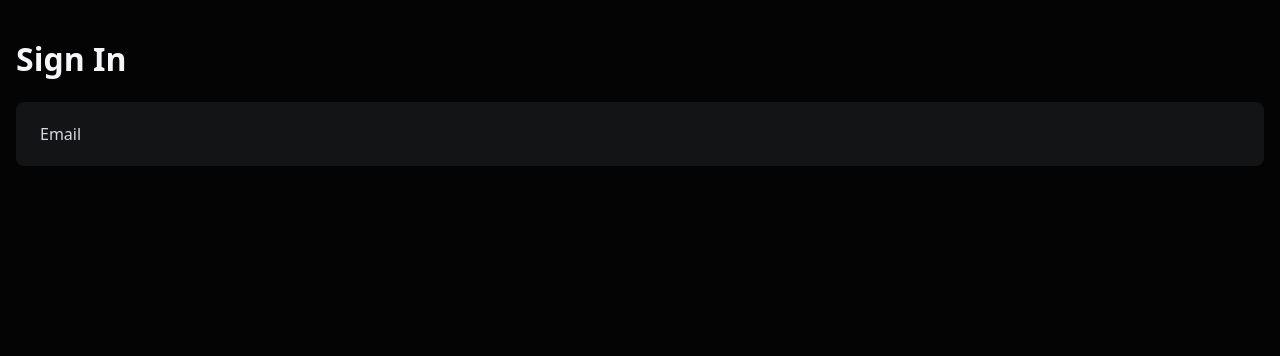
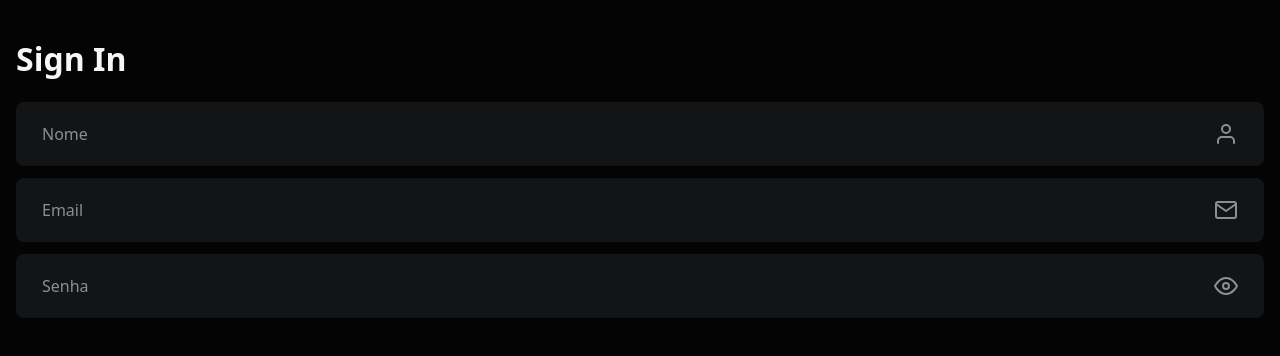
Before and after one commit to F3lip3/nance-app-vite, a React (Vite) app: page /signin in a window 1280 px wide. Shown: the top 356 px of the page. Built offline with nearby package versions, Linux system fonts and the light colour scheme.

Commit message:
feat(input): improve input styles and add icons

```diff
--- a/index.html
+++ b/index.html
@@ -2,9 +2,9 @@
 <html lang="en">
   <head>
     <meta charset="UTF-8" />
-    <link rel="icon" type="image/svg+xml" href="/vite.svg" />
+    <!-- <link rel="icon" type="image/svg+xml" href="/vite.svg" /> -->
     <meta name="viewport" content="width=device-width, initial-scale=1.0" />
-    <title>Vite + React + TS</title>
+    <title>Nance</title>
   </head>
   <body>
     <div id="root"></div>
--- a/package.json
+++ b/package.json
@@ -13,6 +13,7 @@
     "@stitches/react": "^1.2.8",
     "react": "^18.2.0",
     "react-dom": "^18.2.0",
+    "react-icons": "^4.4.0",
     "react-router-dom": "^6.3.0"
   },
   "devDependencies": {
--- a/src/app/modules/SignIn/index.tsx
+++ b/src/app/modules/SignIn/index.tsx
@@ -1,13 +1,15 @@
-import { Container } from '~/app/modules/SignIn/styles';
+import { Container, Form } from '~/app/modules/SignIn/styles';
 import { Input } from '~/app/shared/components/Input';
 
 export const SignIn = () => {
   return (
     <Container>
       <h1>Sign In</h1>
-      <form action="#" autoComplete="off">
-        <Input />
-      </form>
+      <Form action="#" autoComplete="off">
+        <Input id="name" label="Nome" icon="user" />
+        <Input id="email" label="Email" type="email" icon="email" />
+        <Input id="password" label="Senha" type="password" icon="password" />
+      </Form>
     </Container>
   );
 };
--- a/src/app/modules/SignIn/styles.ts
+++ b/src/app/modules/SignIn/styles.ts
@@ -8,3 +8,9 @@ export const Container = styled('div', {
   width: '$full',
   padding: '$4'
 });
+
+export const Form = styled('form', {
+  display: 'flex',
+  flexDirection: 'column',
+  gap: '$3'
+});
--- a/src/app/shared/components/Input/index.tsx
+++ b/src/app/shared/components/Input/index.tsx
@@ -1,11 +1,23 @@
-import { FocusEvent, useCallback, useRef, useState } from 'react';
+import React, { FocusEvent, useCallback, useRef, useState } from 'react';
 import {
   FormControl,
+  IconAdd,
+  IconEmail,
+  IconPassword,
+  IconSearch,
+  IconUser,
+  InnerBox,
   Input as InputField,
   Label
 } from '~/app/shared/components/Input/style';
 
-export const Input = () => {
+type InputProps = React.HTMLProps<HTMLInputElement> & {
+  id: string;
+  label: string;
+  icon?: 'add' | 'email' | 'password' | 'search' | 'user';
+};
+
+export const Input: React.FC<InputProps> = ({ icon, label, ...props }) => {
   const inputRef = useRef<HTMLInputElement>(null);
   const [labelState, setLabelState] = useState<'filled' | 'empty'>('empty');
 
@@ -19,17 +31,22 @@ export const Input = () => {
 
   return (
     <FormControl onClick={handleFocus}>
-      <Label htmlFor="email" state={labelState}>
-        Email
+      <InnerBox>
+        <Label htmlFor={props.id} state={labelState}>
+          {label}
         </Label>
         <InputField
-        id="email"
-        type="email"
+          {...props}
           onBlur={handleInputBlur}
           placeholder=""
-        role="presentation"
           ref={inputRef}
         />
+      </InnerBox>
+      {icon == 'add' && <IconAdd />}
+      {icon == 'email' && <IconEmail />}
+      {icon == 'password' && <IconPassword />}
+      {icon == 'search' && <IconSearch />}
+      {icon == 'user' && <IconUser />}
     </FormControl>
   );
 };
--- a/src/app/shared/components/Input/style.ts
+++ b/src/app/shared/components/Input/style.ts
@@ -1,22 +1,48 @@
 import * as LabelPrimitive from '@radix-ui/react-label';
-import { styled } from '~/global/config/stitches.config';
+import { FiEye, FiMail, FiPlus, FiSearch, FiUser } from 'react-icons/fi';
+import { css, styled } from '~/global/config/stitches.config';
+
+const IconStyles = css({
+  cursor: 'default',
+  fontSize: '$xl2',
+  stroke: '$gray800'
+});
 
 export const FormControl = styled('div', {
+  alignItems: 'center',
   backgroundColor: '$fields',
+  border: '2px solid $fields',
   borderRadius: '$lg',
   cursor: 'text',
   display: 'flex',
-  flexDirection: 'column',
-  justifyContent: 'center',
+  flexDirection: 'row',
   height: '64px',
-  padding: '$4 $6 $0 $6',
-  position: 'relative',
-  // width: '$md',
+  padding: '$0 $6 0 $6',
 
+  '&:focus-within': {
+    border: '2px solid $secondary',
+    outline: '5px solid $outline'
+  },
   '&:focus-within span': {
     transform: 'translate(0, -20px) scale(0.8)',
-    color: '$gray900'
+    color: '$secondary'
   }
+});
+
+export const IconAdd = styled(FiPlus, IconStyles);
+export const IconEmail = styled(FiMail, IconStyles);
+export const IconPassword = styled(FiEye, IconStyles);
+export const IconSearch = styled(FiSearch, IconStyles);
+export const IconUser = styled(FiUser, IconStyles);
+
+export const InnerBox = styled('div', {
+  display: 'flex',
+  flexDirection: 'column',
+  flex: '1 1 auto',
+  height: '100%',
+  justifyContent: 'center',
+  paddingTop: '$4',
+  position: 'relative'
 });
 
 export const Input = styled('input', {
@@ -41,7 +67,7 @@ export const Label = styled(LabelPrimitive.Root, {
   variants: {
     state: {
       empty: {
-        color: '$gray600',
+        color: '$gray800',
         transform: 'translate(0, -8px) scale(1)'
       },
       filled: {
--- a/src/global/config/stitches.config.ts
+++ b/src/global/config/stitches.config.ts
@@ -18,6 +18,7 @@ export const {
       primary: '#0F484F',
       secondary: '#3febc9',
       foreground: '#f6f6f8',
+      outline: 'hsl(168, 81%, 58%, 0.09)',
 
       blue: '#2483c4',
       gray: '#696a6c',
--- a/src/global/styles/globalStyles.ts
+++ b/src/global/styles/globalStyles.ts
@@ -18,5 +18,8 @@ export const globalStyles = globalCss({
     flexDirection: 'column',
     alignItems: 'flex-start',
     justifyContent: 'center'
+  },
+  'input[type=password]::-ms-reveal, input[type=password]::-ms-clear': {
+    display: 'none'
   }
 });
```
Also changed, not shown: 1 other file (tests, documents, lock files or other folders). Lines whose indentation alone changed are shown as unchanged.
